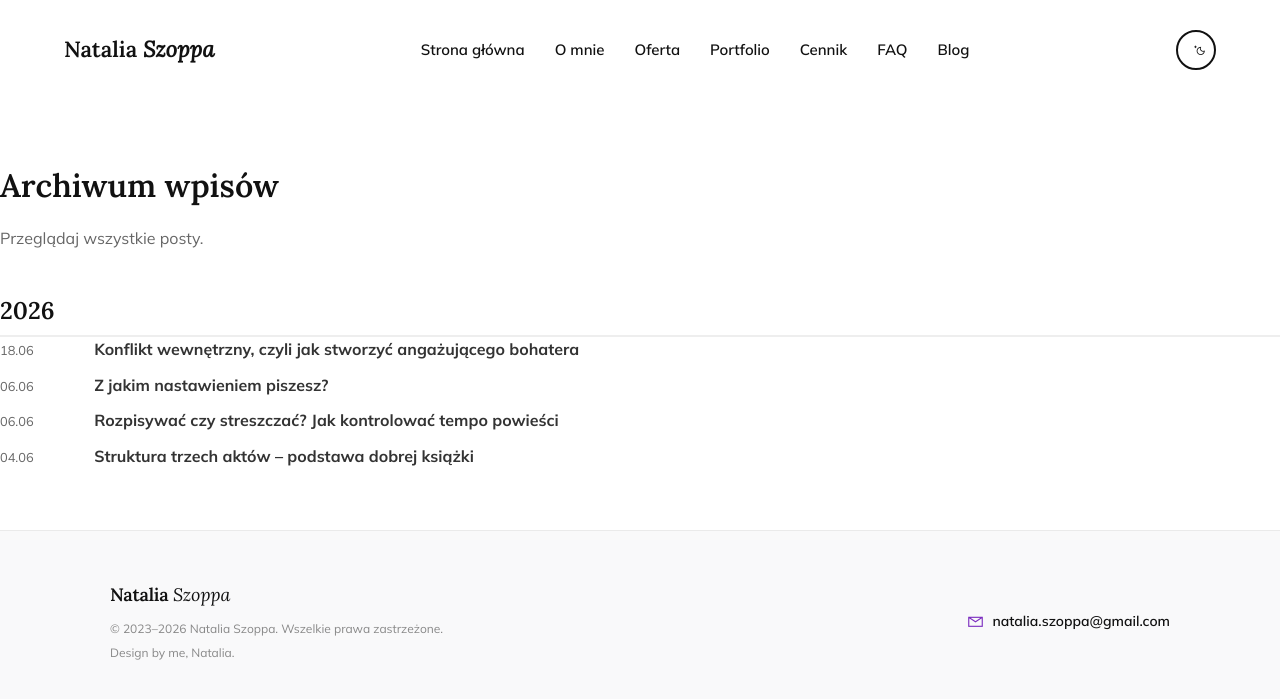
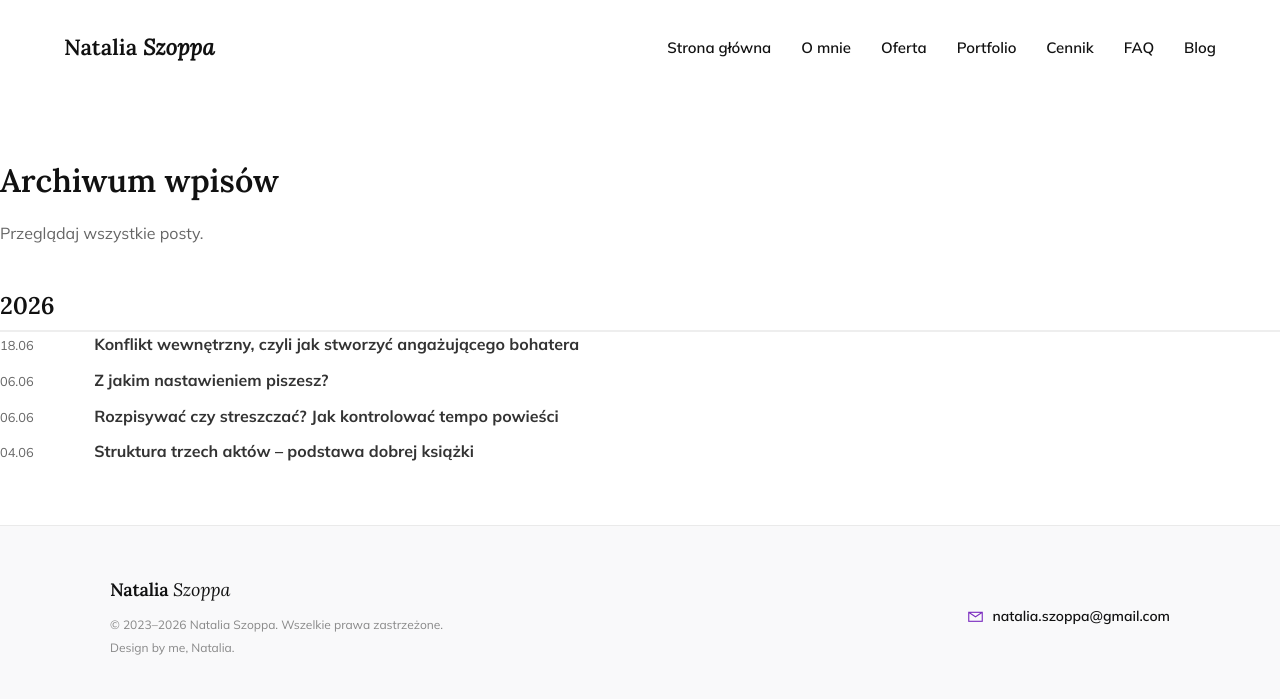
Before and after one commit to Bonnie00726/nataliaszoppa, a Jekyll site: the page built from archiwum.html, in a window 1280 px wide. Shown: the top 699 px of the page. Built offline with Jekyll 4.4.1, drawn with Linux system fonts in a browser that asks for light colours.

Commit message:
Update nav.html

```diff
--- a/_includes/nav.html
+++ b/_includes/nav.html
@@ -13,9 +13,6 @@
         <a href="{{ site.baseurl }}/blog.html" {% if page.url contains 'blog' %}class="active"{% endif %}>Blog</a>
     </nav>
 
-<button id="theme-toggle" class="btn-outline" style="padding: 8px 15px; border-radius: 50%; width: 40px; height: 40px;">
-    <i class="las la-moon"></i>
-</button>
     <button class="mobile-toggle" aria-label="Menu" aria-expanded="false" onclick="document.getElementById('main-nav-links').classList.toggle('show-mobile')">
         <i class="las la-bars"></i>
     </button>
```
